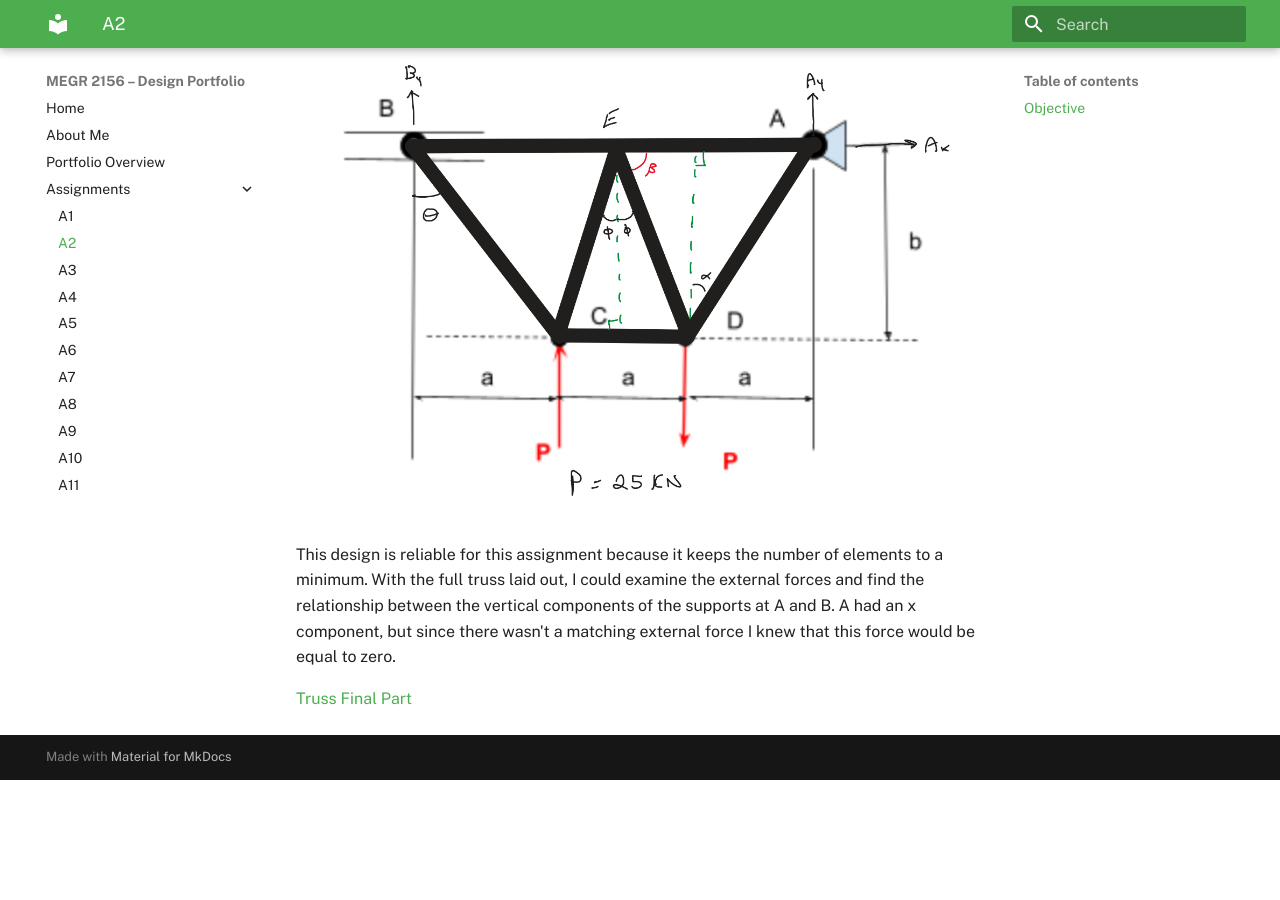
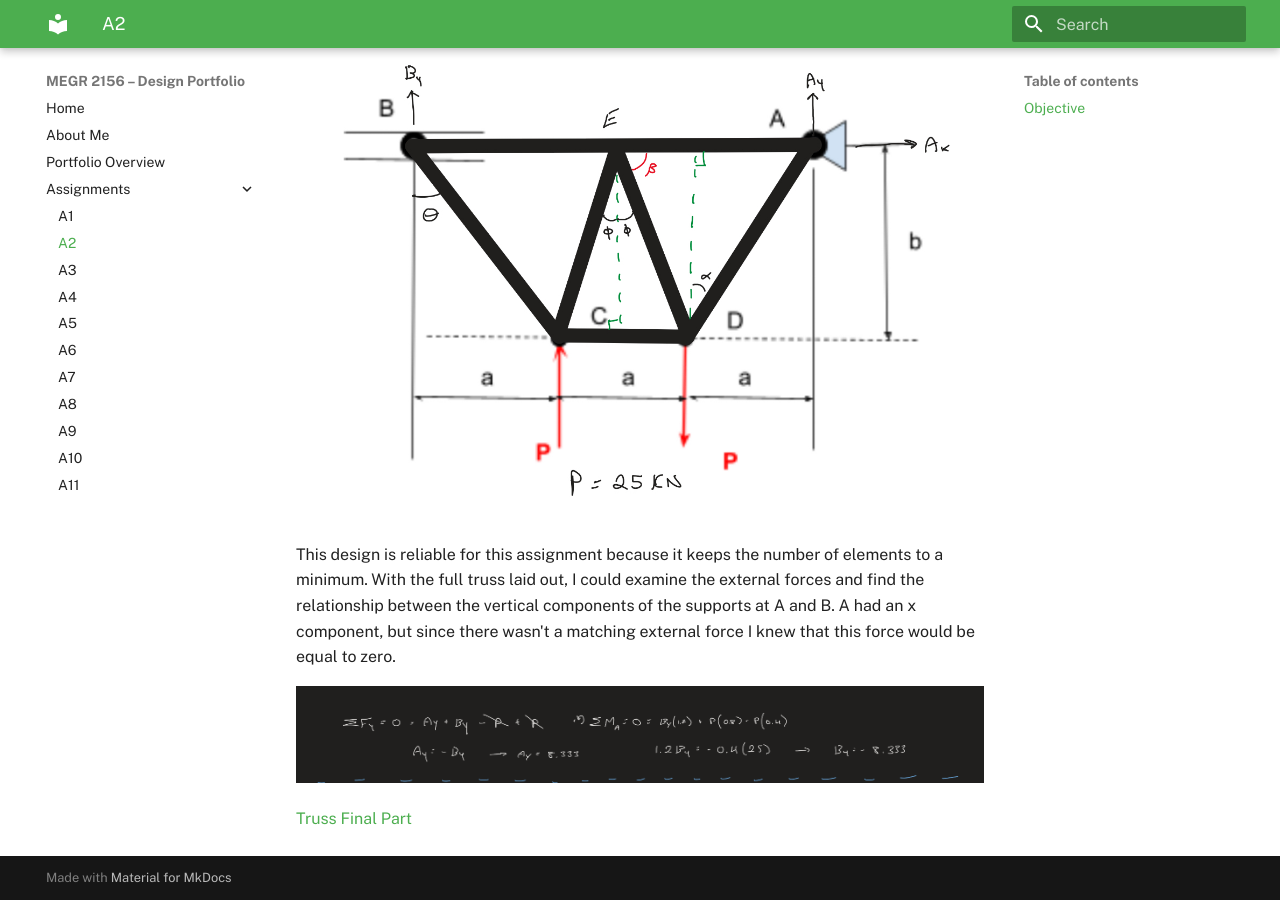
Before and after one commit to Jmswanchara/megr2156-portfolio, an MkDocs documentation site: the page built from docs/assignments/A02/index.md, in a window 1280 px wide and 900 px high, scrolled down 762 px. Built offline with MkDocs 1.6.1 and Material for MkDocs 9.7.7, drawn with Linux system fonts in a browser that asks for light colours; before the commit the page ends 1542 px from its top, so only the background shows below that.

Commit message:
Add initial truss forces image
Added an image of initial truss forces to the document.

```diff
--- a/docs/assignments/A02/index.md
+++ b/docs/assignments/A02/index.md
@@ -12,7 +12,7 @@ Above are the parameters given for designing my own truss.  My approach to my de
 
 This design is reliable for this assignment because it keeps the number of elements to a minimum. With the full truss laid out, I could examine the external forces and find the relationship between the vertical components of the supports at A and B.  A had an x component, but since there wasn't a matching external force I knew that this force would be equal to zero.
 
-
+![Initial Truss Forces](Initial_Truss_Forces.png)
 
 
 
```
